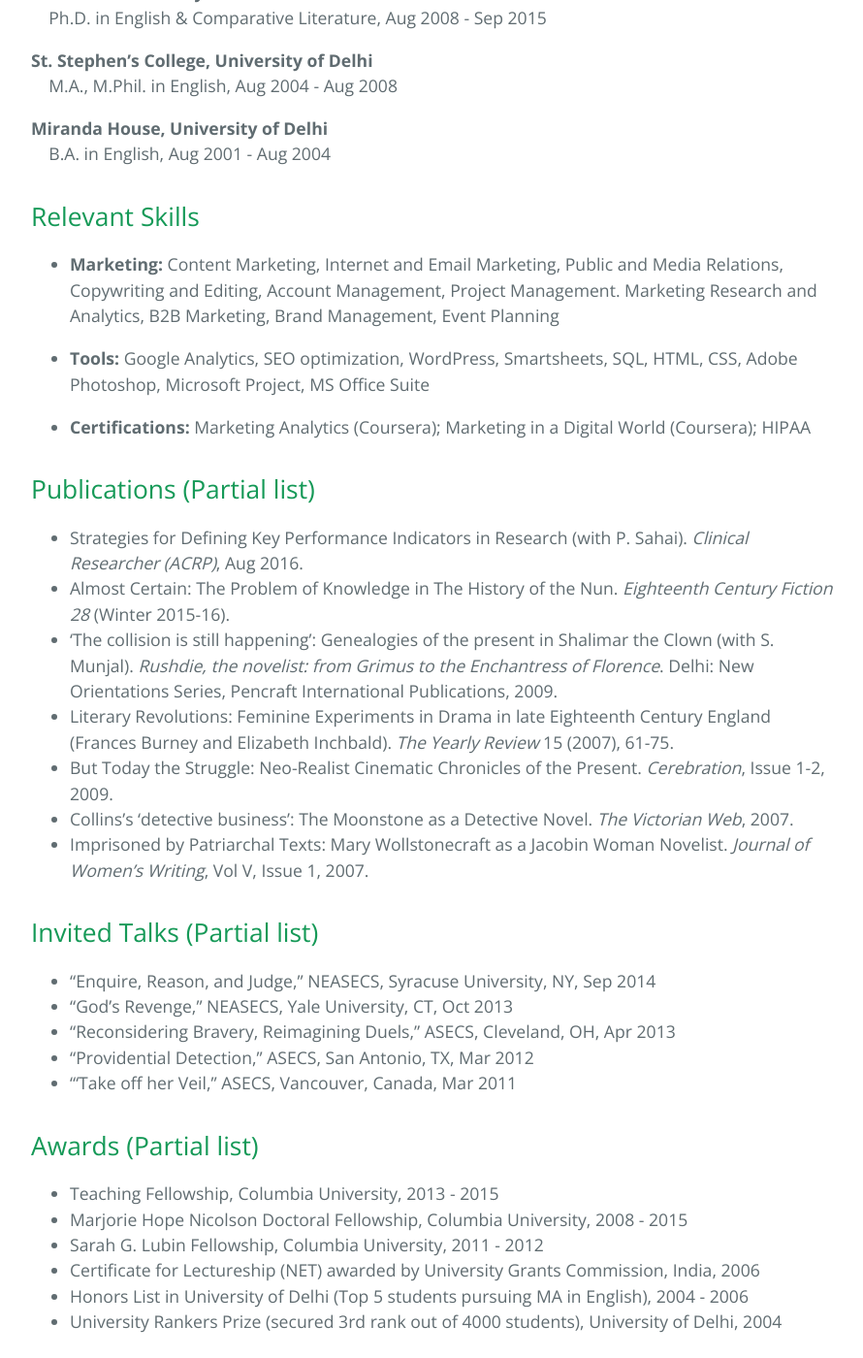
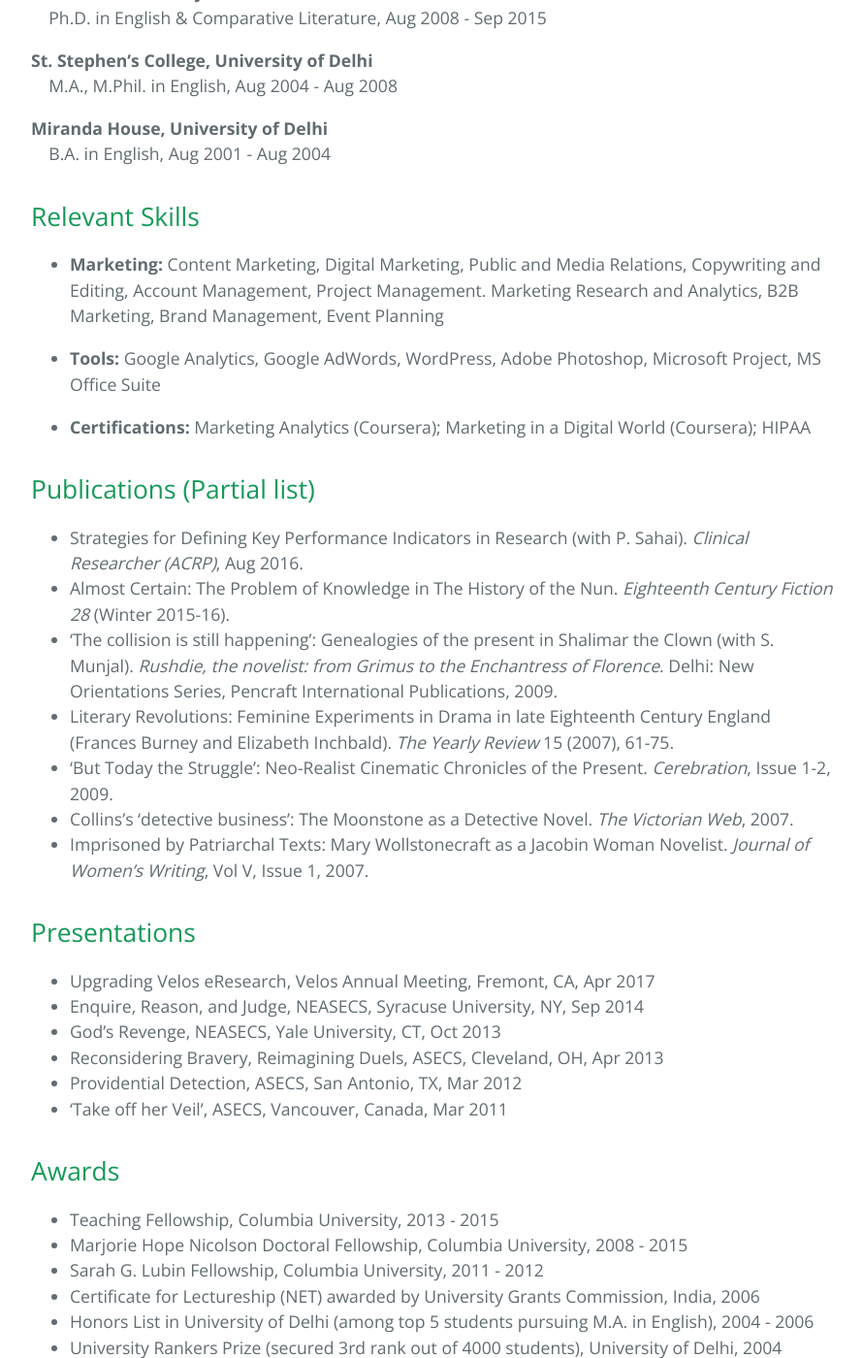
Before and after one commit to rashmisahni/rashmisahni.github.io, a Jekyll site: the page built from resume.md, in a window 1280 px wide and 1400 px high, scrolled down 800 px. Shown: the whole window at 97% size, without its empty margins (192-1082 px from the left). Built offline with Jekyll 4.4.1, drawn with Linux system fonts in a browser that asks for light colours; the repository's description, which GitHub fills in, is left out; our own code applies the rules of GitHub Pages for plain Markdown files; some of the changed text lies outside the part shown.

Commit message:
resume edits

```diff
--- a/resume.md
+++ b/resume.md
@@ -27,37 +27,40 @@ __St. Stephen's College, University of Delhi__
 __Miranda House, University of Delhi__
 &nbsp;&nbsp;&nbsp; B.A. in English, Aug 2001 - Aug 2004
 
+
 ## Relevant Skills
+*  __Marketing:__ Content Marketing, Digital Marketing, Public and Media Relations, Copywriting and Editing,  Account Management,  Project Management. Marketing Research and Analytics,  B2B Marketing, Brand Management, Event Planning
 
-*  __Marketing:__ Content Marketing, Internet and Email Marketing, Public and Media Relations, Copywriting and Editing,  Account Management,  Project Management. Marketing Research and Analytics,  B2B Marketing, Brand Management, Event Planning
-
-*  __Tools:__ Google Analytics, SEO optimization, WordPress, Smartsheets,  SQL, HTML, CSS, Adobe Photoshop, Microsoft Project, MS Office Suite
+*  __Tools:__ Google Analytics, Google AdWords, WordPress, Adobe Photoshop, Microsoft Project, MS Office Suite
 
 * __Certifications:__ Marketing Analytics (Coursera);  Marketing in a Digital World (Coursera); HIPAA
+
 
 ## Publications (Partial list)
 * Strategies for Defining Key Performance Indicators in Research (with P. Sahai). _Clinical Researcher (ACRP)_, Aug 2016.
 * Almost Certain: The Problem of Knowledge in The History of the Nun. _Eighteenth Century Fiction 28_ (Winter 2015-16).
 * 'The collision is still happening’: Genealogies of the present in Shalimar the Clown (with S. Munjal). _Rushdie, the novelist: from Grimus to the Enchantress of Florence_. Delhi: New Orientations Series, Pencraft International Publications, 2009.
 * Literary Revolutions: Feminine Experiments in Drama in late Eighteenth Century England (Frances Burney and Elizabeth Inchbald). _The Yearly Review_ 15 (2007), 61-75.
-* But Today the Struggle: Neo-Realist Cinematic Chronicles of the Present. _Cerebration_, Issue 1-2, 2009.
+* 'But Today the Struggle': Neo-Realist Cinematic Chronicles of the Present. _Cerebration_, Issue 1-2, 2009.
 * Collins's 'detective business': The Moonstone as a Detective Novel. _The Victorian Web_, 2007.
 * Imprisoned by Patriarchal Texts: Mary Wollstonecraft as a Jacobin Woman Novelist. _Journal of Women's Writing_, Vol V, Issue 1, 2007.
 
 
-## Invited Talks (Partial list)
-* "Enquire, Reason, and Judge," NEASECS, Syracuse University, NY, Sep 2014
-* "God’s Revenge," NEASECS, Yale University, CT, Oct 2013
-* "Reconsidering Bravery, Reimagining Duels," ASECS, Cleveland, OH, Apr 2013
-* "Providential Detection," ASECS, San Antonio, TX, Mar 2012
-* "‘Take off her Veil," ASECS, Vancouver, Canada, Mar 2011
+## Presentations
+* Upgrading Velos eResearch, Velos Annual Meeting, Fremont, CA, Apr 2017
+* Enquire, Reason, and Judge, NEASECS, Syracuse University, NY, Sep 2014
+* God’s Revenge, NEASECS, Yale University, CT, Oct 2013
+* Reconsidering Bravery, Reimagining Duels, ASECS, Cleveland, OH, Apr 2013
+* Providential Detection, ASECS, San Antonio, TX, Mar 2012
+* ‘Take off her Veil', ASECS, Vancouver, Canada, Mar 2011
 
-## Awards (Partial list)
+
+## Awards
 * Teaching Fellowship, Columbia University, 2013 - 2015
 * Marjorie Hope Nicolson Doctoral Fellowship, Columbia University, 2008 - 2015
 * Sarah G. Lubin Fellowship, Columbia University, 2011 - 2012
 * Certificate for Lectureship (NET) awarded by University Grants Commission, India, 2006
-* Honors List in University of Delhi (Top 5 students pursuing MA in English), 2004 - 2006
+* Honors List in University of Delhi (among top 5 students pursuing M.A. in English), 2004 - 2006
 * University Rankers Prize (secured 3rd rank out of 4000 students), University of Delhi, 2004
 
 
```
Also changed, not shown: other parts of resume.md (+3 -3 lines).
